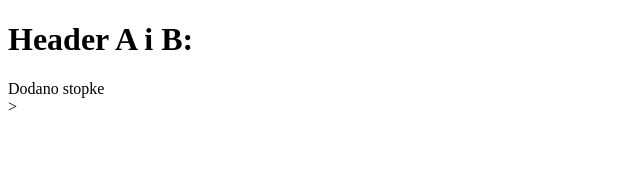
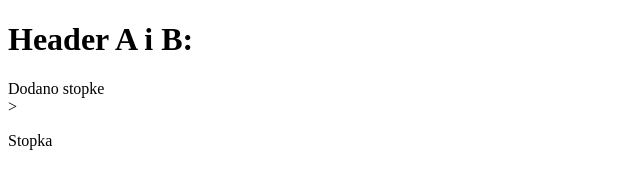
Before and after one commit to michalawg/lab1, a plain HTML site: page index.html in a window 1280 px wide. Shown: the full height of the page, 0-640 px from the left. Drawn offline with Linux system fonts and the light colour scheme.

Commit message:
MINOR: dodano stopkę

```diff
--- a/index.html
+++ b/index.html
@@ -9,4 +9,7 @@
 <body>
 <footer>Dodano stopke</footer>>
 </body>
+<footer>
+  <p>Stopka</p>
+</footer>
 </html>
```
